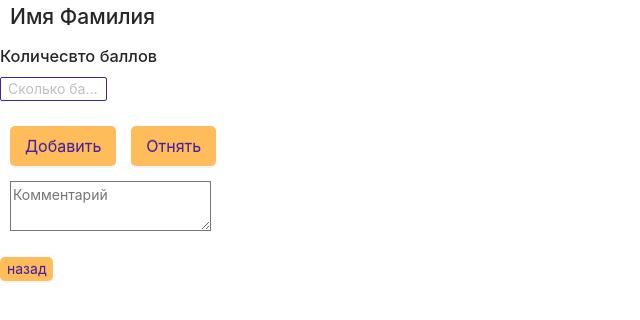
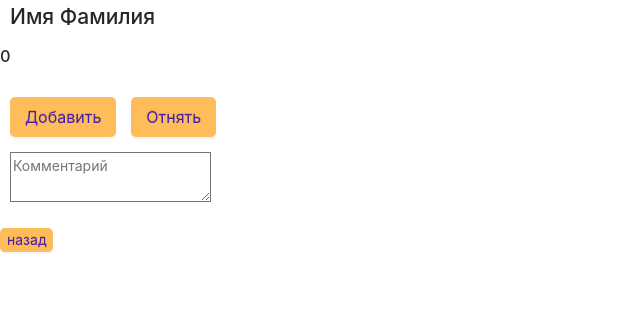
Before and after one commit to kreand/elbrus-sn, a React (Create React App) app in the folder client/: page /student in a window 1280 px wide. Shown: the top 320 px of the page, without its empty margins (0-640 px from the left). Built offline with nearby package versions, Linux system fonts and the light colour scheme.

Commit message:
added states for points of students

```diff
--- a/client/src/pages/RatingOfOneStudent/RatingOfOneStudent.js
+++ b/client/src/pages/RatingOfOneStudent/RatingOfOneStudent.js
@@ -1,27 +1,31 @@
-import React from 'react';
+import React, {useState} from 'react';
 import ButtonComponent from '../../components/Button/ButtonComponent';
 import InputComponent from '../../components/Input/InputComponent';
 import {useHistory} from 'react-router-dom'
 
 const RatingOfOneStudent = () => {
+    const [points,setPoints] = useState(0)
 const hist = useHistory()
+    async function addPoints() {
+        setPoints(points + 1)
+    }
+    async function minusPoints() {
+        setPoints(points - 1)
+    }
     return (
         <div>
             <div>
             <h2 style={{marginLeft: 10}}>Имя Фамилия</h2>
-            <h3>Количесвто баллов</h3>
+            <h3>{points}</h3>
             </div>
-            <InputComponent justify='left' offset="0" size="small" placeholder="Сколько баллов изменить" span="2"/>
             <div style={{display: 'flex',}}>
                 <div style={{marginRight: 15, marginLeft: 10, marginBottom: 15}}>
-                    <ButtonComponent justify="left" title="Добавить" size="large"/>
+                    <ButtonComponent onClick={addPoints} justify="left" title="Добавить" size="large"/>
                 </div>
-                <ButtonComponent justify="left" title="Отнять" size="large"/>
+                <ButtonComponent onClick={minusPoints} justify="left" title="Отнять" size="large"/>
             </div>
             <textarea style={{marginLeft: 10}} placeholder="Комментарий"></textarea>
-            <span onClick={() => hist.push('/ratings')}>
-                <ButtonComponent   title="назад" size="small" justify="left"/>
-            </span>
+                <ButtonComponent onClick={() => hist.push('/ratings')} title="назад" size="small" justify="left"/>
         </div>
     );
 };
```
